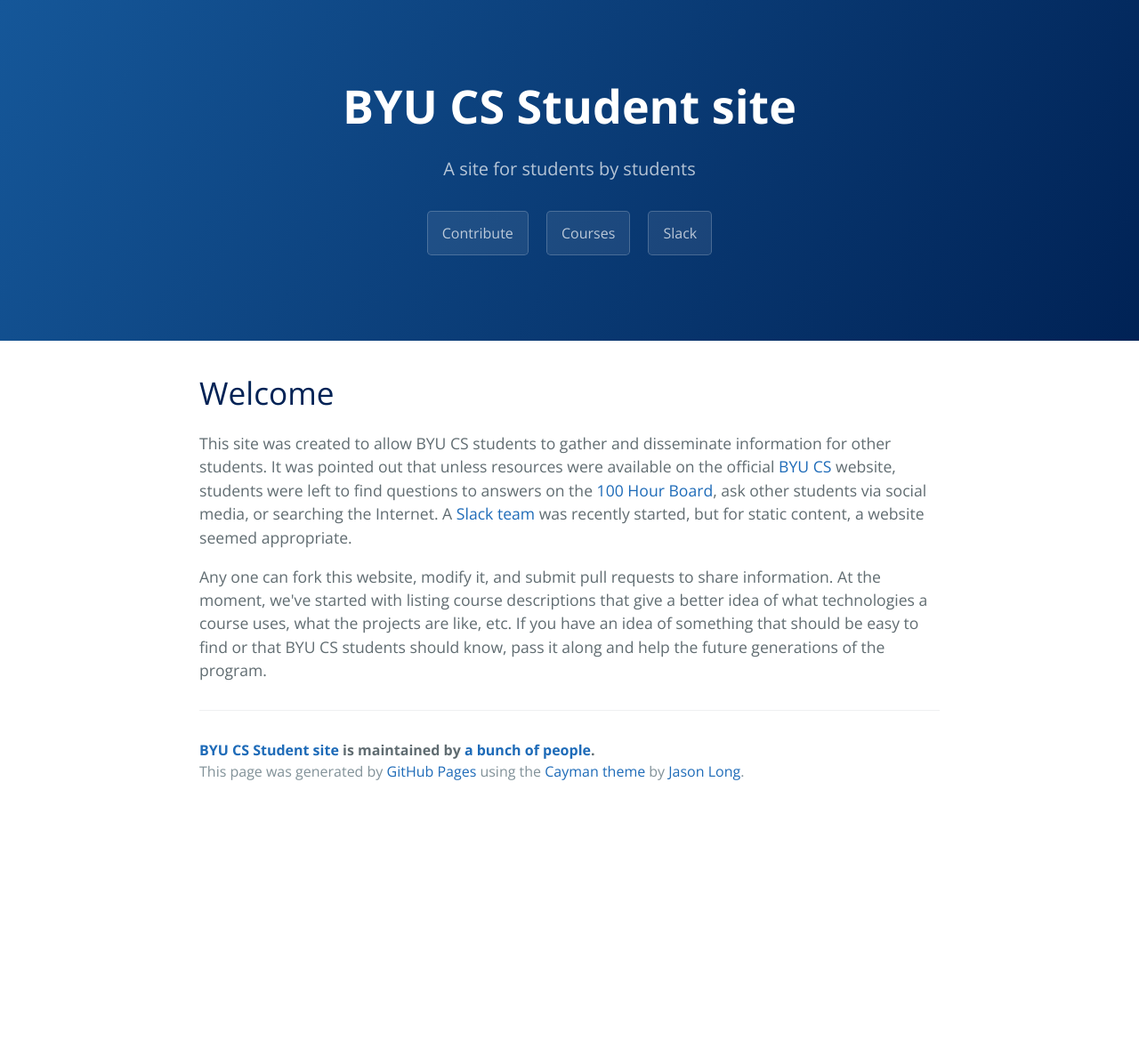
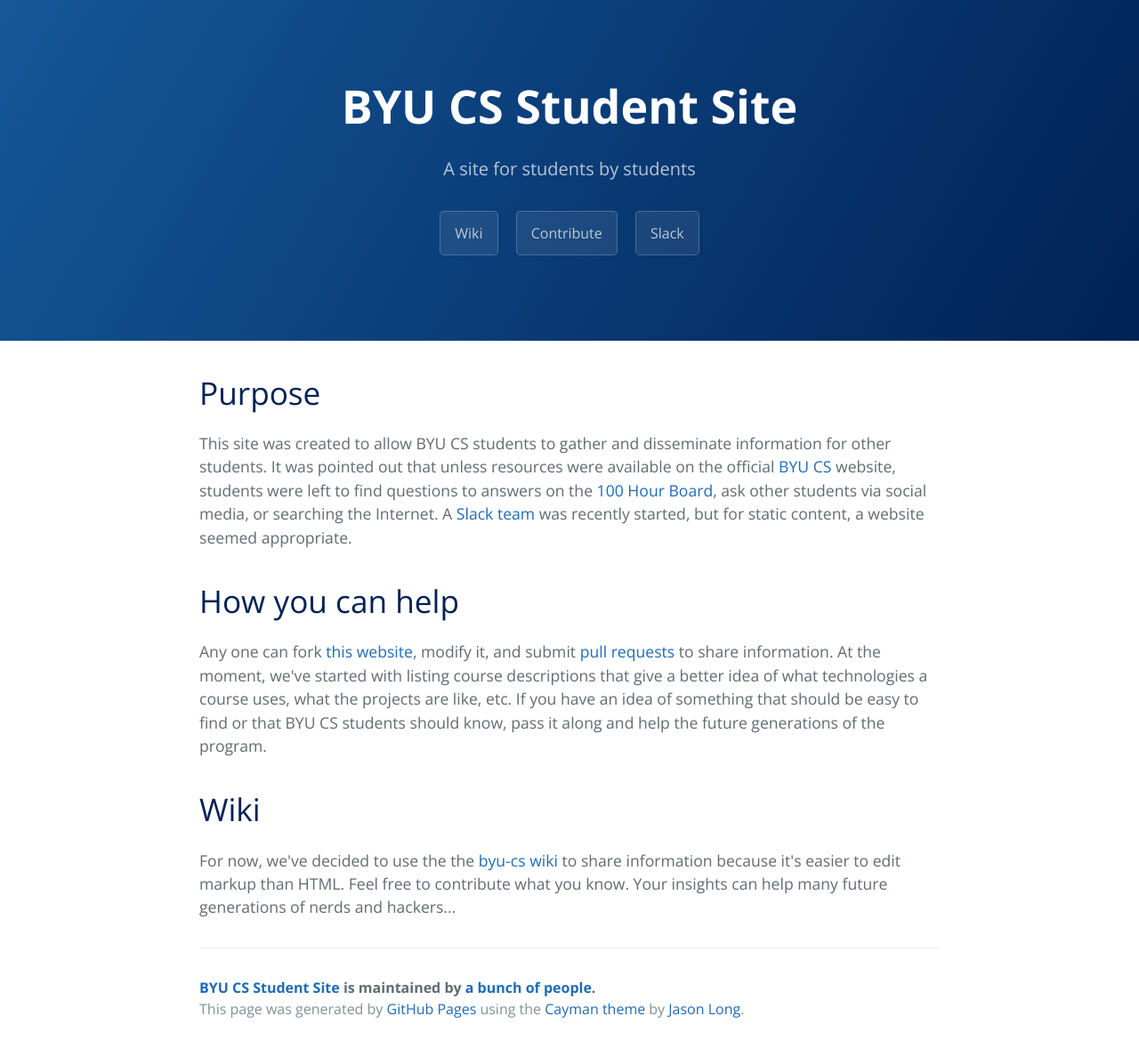
Before and after one commit to byu-cs/byu-cs.github.io, a Jekyll site: the page built from index.html, in a window 1280 px wide. Shown: the whole page at 89% size. Built offline with Jekyll 4.4.1, drawn with Linux system fonts in a browser that asks for light colours; the list of posts is cut into pages by our own code; before the commit the page ends 911 px from its top, so only the background shows below that.

Commit message:
Reformat for wiki and consolidate URLs

```diff
--- a/_config.yml
+++ b/_config.yml
@@ -1,5 +1,5 @@
 # Setup
-title:        BYU CS Student site
+title:        BYU CS Student Site
 tagline:      A site for students by students
 baseurl:      ""
 paginate:     1
@@ -8,6 +8,21 @@
 author:
   name: a bunch of people
   url:  https://github.com/orgs/byu-cs/people
+
+# Repo
+repo:
+  name: BYU CS Student Site Repository
+  url: https://github.com/byu-cs/byu-cs.github.io
+
+# Wiki
+wiki:
+  name: BYU CS Student Wiki
+  url: https://github.com/byu-cs/wiki/wiki
+
+# Slack
+slack:
+  name: BYU CS Slack Team
+  url: https://byucompsci.slack.com
 
 # Gems
 gems:
--- a/_includes/title-header.html
+++ b/_includes/title-header.html
@@ -1,7 +1,7 @@
 <section class="page-header">
   <h1 class="project-name">{{ site.title }}</h1>
   <h2 class="project-tagline">{{ site.tagline }}</h2>
-  <a href="{{ site.author.url }}" class="btn">Contribute</a>
-  <a href="{{ site.baseurl }}/courses" class="btn">Courses</a>
-  <a href="https://byucompsci.slack.com" class="btn">Slack</a>
+  <a href="{{ site.wiki.url }}" class="btn">Wiki</a>
+  <a href="{{ site.repo.url }}" class="btn">Contribute</a>
+  <a href="{{ site.slack.url }}" class="btn">Slack</a>
 </section>
--- a/index.html
+++ b/index.html
@@ -4,11 +4,16 @@
 ---
 
 <div id="home">
-  <h1>Welcome</h1>
+  <h1>Purpose</h1>
   <p>
-    This site was created to allow BYU CS students to gather and disseminate information for other students. It was pointed out that unless resources were available on the official <a href="http://cs.byu.edu">BYU CS</a> website, students were left to find questions to answers on the <a href="https://theboard.byu.edu">100 Hour Board</a>, ask other students via social media, or searching the Internet. A <a href="https://byucompsci.slack.com">Slack team</a> was recently started, but for static content, a website seemed appropriate.
+    This site was created to allow BYU CS students to gather and disseminate information for other students. It was pointed out that unless resources were available on the official <a href="http://cs.byu.edu">BYU CS</a> website, students were left to find questions to answers on the <a href="https://theboard.byu.edu">100 Hour Board</a>, ask other students via social media, or searching the Internet. A <a href="{{ site.slack.url }}">Slack team</a> was recently started, but for static content, a website seemed appropriate.
   </p>
+  <h1>How you can help</h1>
   <p>
-    Any one can fork this website, modify it, and submit pull requests to share information. At the moment, we've started with listing course descriptions that give a better idea of what technologies a course uses, what the projects are like, etc. If you have an idea of something that should be easy to find or that BYU CS students should know, pass it along and help the future generations of the program.
+    Any one can fork <a href="{{ site.repo.url }}">this website</a>, modify it, and submit <a href="{{ site.repo.url }}/pulls">pull requests</a> to share information. At the moment, we've started with listing course descriptions that give a better idea of what technologies a course uses, what the projects are like, etc. If you have an idea of something that should be easy to find or that BYU CS students should know, pass it along and help the future generations of the program.
+  </p>
+  <h1>Wiki</h1>
+  <p>
+    For now, we've decided to use the the <a href="{{ site.wiki.url }}">byu-cs wiki</a> to share information because it's easier to edit markup than HTML.  Feel free to contribute what you know.  Your insights can help many future generations of nerds and hackers...
   </p>
 </div>
```
Also changed, not shown: _includes/page-header.html (line endings or trailing spaces).
